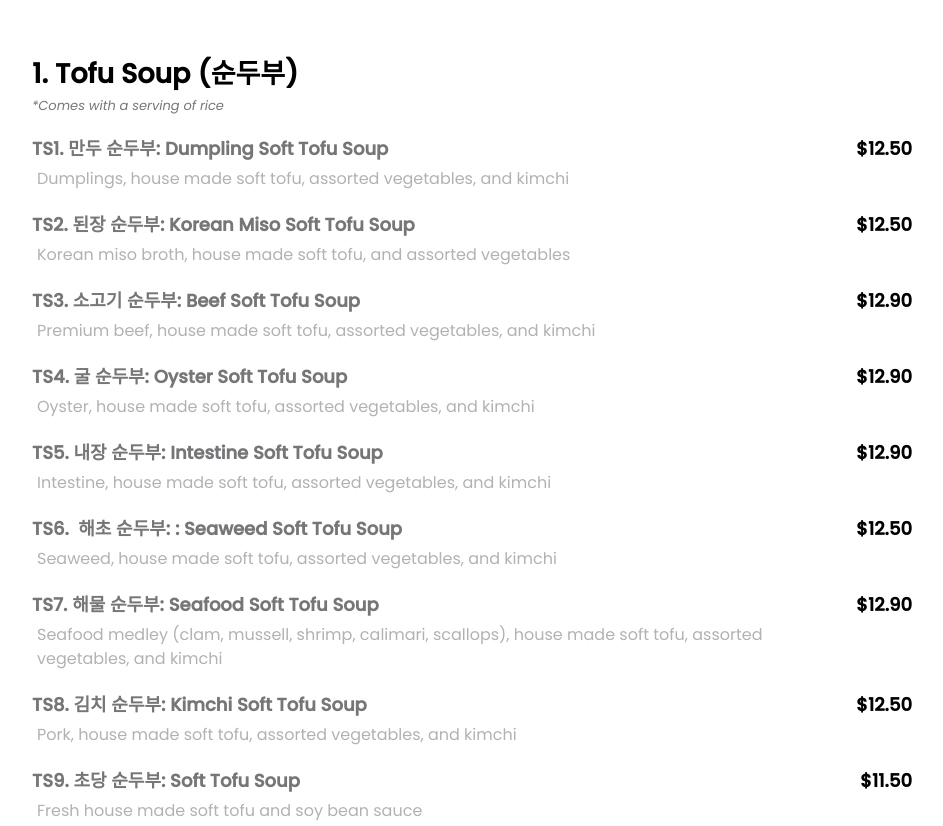
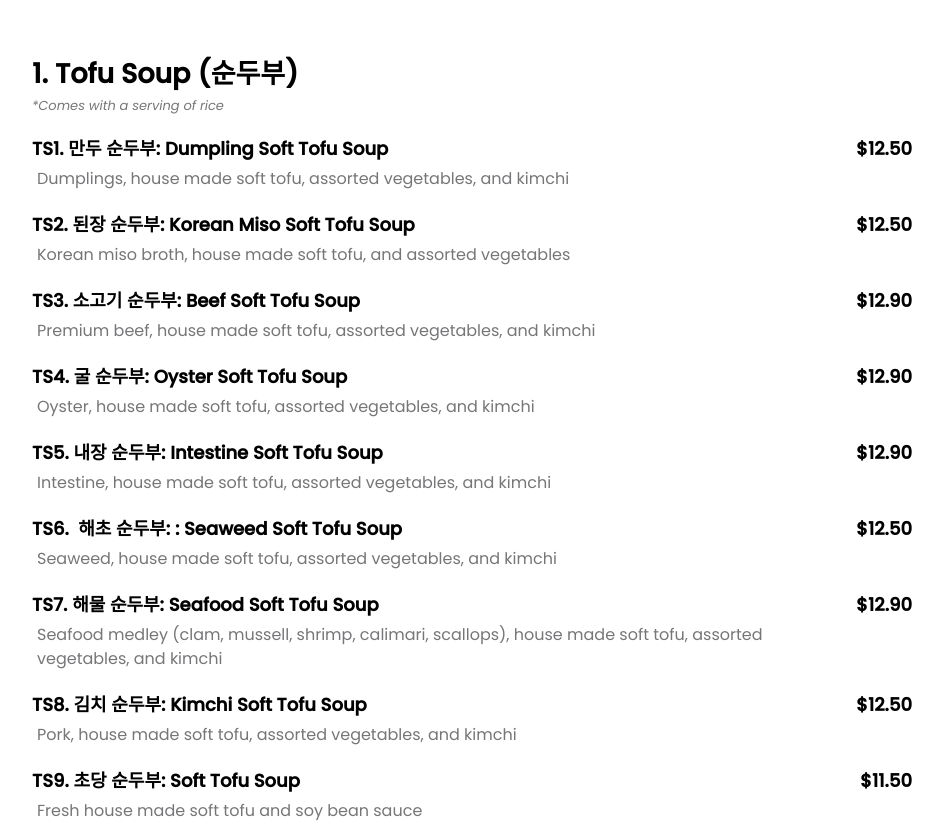
Before and after one commit to Laurasgold/homepage, a Gatsby site: page /qr in a window 1280 px wide. Shown: the part 1400-2226 px from the top of the page, without its empty margins (168-1111 px from the left). Built offline with nearby package versions, Linux system fonts and the light colour scheme; Gatsby itself is replaced by a stand-in of ours.

Commit message:
Update menu font color

```diff
--- a/src/pages/qr.tsx
+++ b/src/pages/qr.tsx
@@ -700,9 +700,7 @@ export default function MenuPage({ location, data }) {
                           {item.id && item.id + "."}{" "}
                           {item.nameKr && item.nameKr + ":"} {item.name}
                         </h5>
-                        <p style={{ color: "var(--lightGray" }}>
-                          {item.description}
-                        </p>
+                        <p>{item.description}</p>
                       </div>
                       <h5 className="price">${item.price}</h5>
                     </li>
@@ -764,6 +762,7 @@ const MenuList = styled.ol`
     justify-content: space-between;
     margin-bottom: 0;
     .food-name {
+      color: var(--black);
       margin-bottom: 0.5rem;
     }
     .price {
@@ -779,6 +778,7 @@ const MenuList = styled.ol`
     }
   }
   .beverage-title {
+    color: var(--black);
     margin: 4rem 1rem 1rem 0;
   }
   .beverage-item {
```
